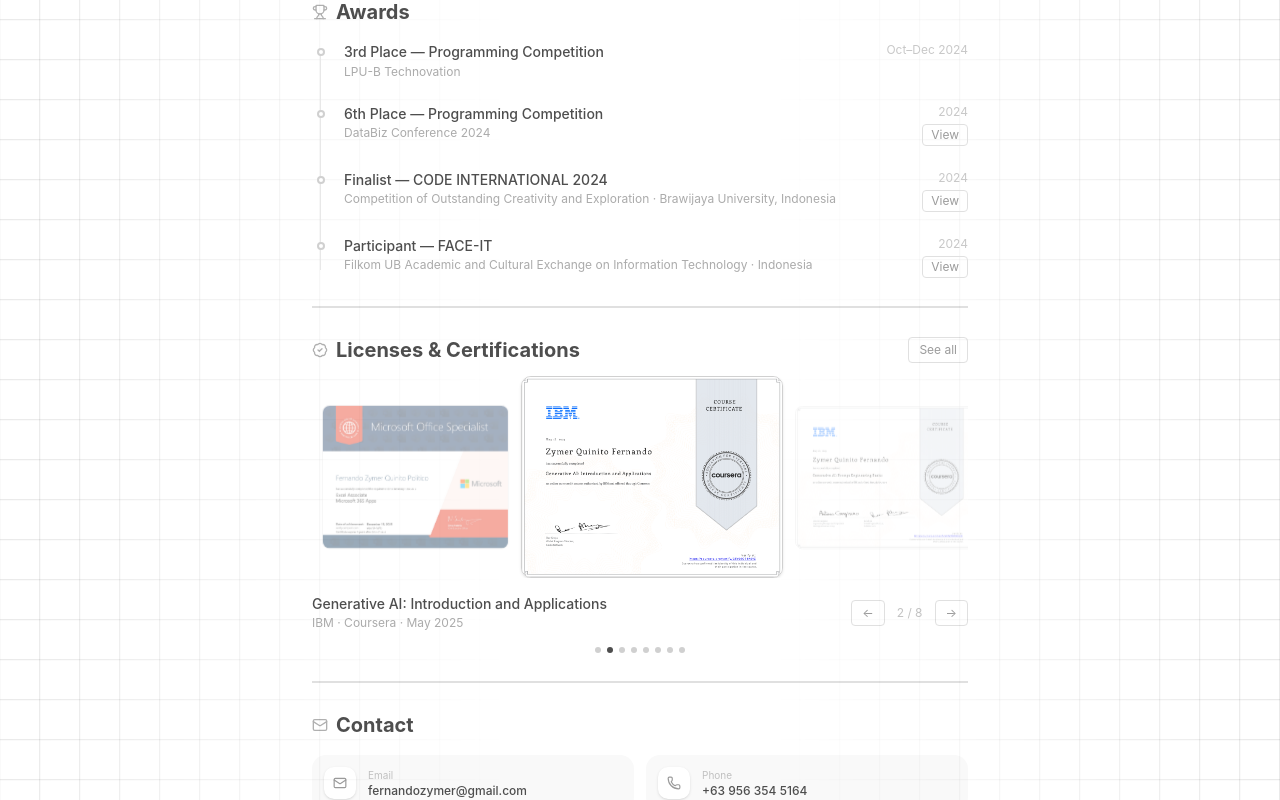
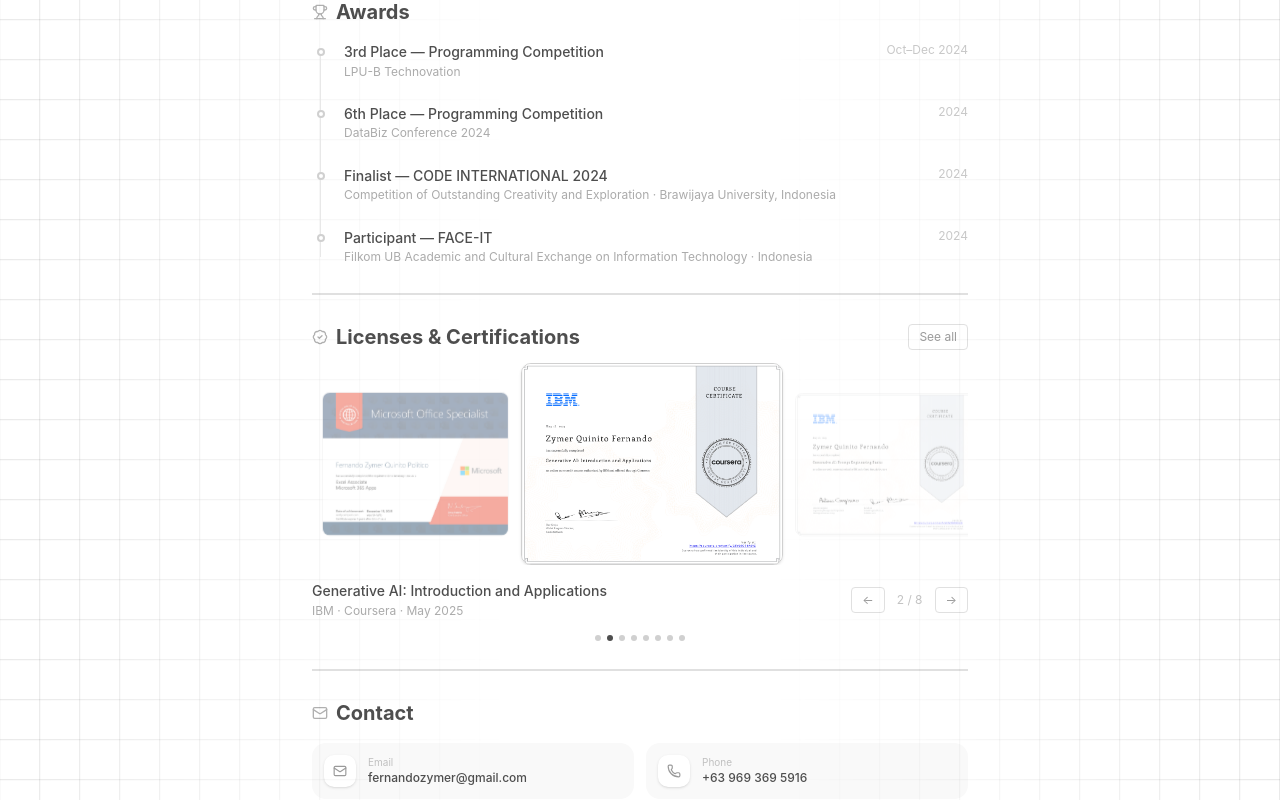
Before and after one commit to kinitsZ/personal-portfolio, a Next.js app: page / in a window 1280 px wide. Shown: the part 1300-2100 px from the top of the page. Built offline with nearby package versions, Linux system fonts and the light colour scheme.

Commit message:
fix: updated outdated information

```diff
--- a/app/page.tsx
+++ b/app/page.tsx
@@ -228,13 +228,13 @@ export default function Home() {
             </a>
 
             {/* Phone */}
-            <a href="tel:+639563545164" className="flex items-center gap-3 p-3 rounded-xl bg-[#f9f9f9] hover:bg-[#f2f2f2] transition-colors group">
+            <a href="tel:+639693695916" className="flex items-center gap-3 p-3 rounded-xl bg-[#f9f9f9] hover:bg-[#f2f2f2] transition-colors group">
               <div className="w-8 h-8 rounded-lg bg-white shadow-sm flex items-center justify-center shrink-0">
                 <Phone size={14} className="text-[#9a9a9a]" />
               </div>
               <div>
                 <p className="text-[10px] text-[#c0c0c0]">Phone</p>
-                <p className="text-xs font-medium text-[#4E4E4E] group-hover:text-[#2a2a2a] transition-colors">+63 956 354 5164</p>
+                <p className="text-xs font-medium text-[#4E4E4E] group-hover:text-[#2a2a2a] transition-colors">+63 969 369 5916</p>
               </div>
             </a>
 
--- a/components/AwardsTimeline.tsx
+++ b/components/AwardsTimeline.tsx
@@ -44,7 +44,7 @@ const AwardsTimeline = () => {
               </div>
               <div className="flex flex-col items-end gap-1 shrink-0">
                 <p className="text-xs text-[#c8c8c8] whitespace-nowrap">{award.date}</p>
-                {award.url && (
+                {/* {award.url && (
                   <a
                     href={award.url}
                     target="_blank"
@@ -53,7 +53,7 @@ const AwardsTimeline = () => {
                   >
                     View
                   </a>
-                )}
+                )} */}
               </div>
             </div>
           </div>
```
